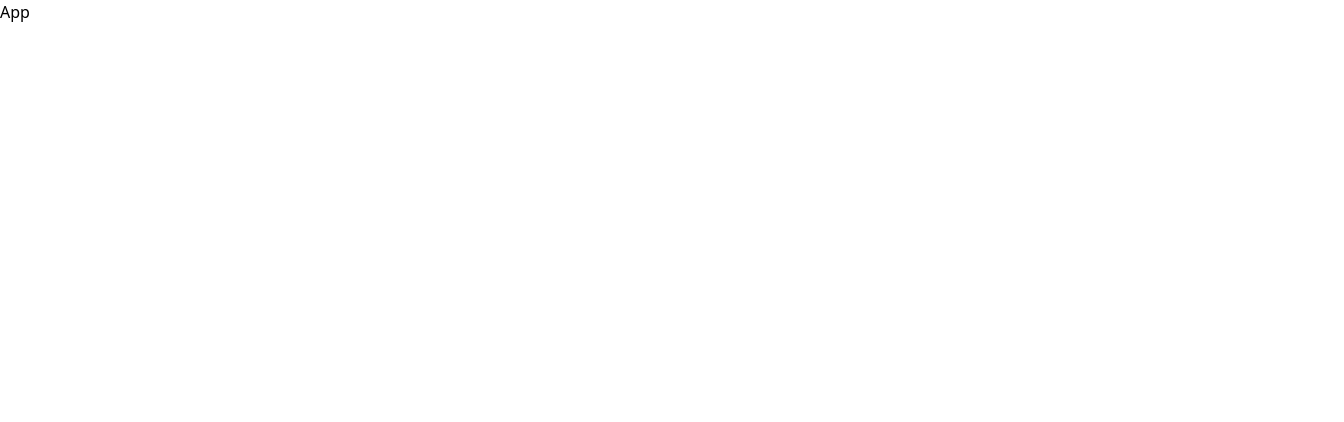
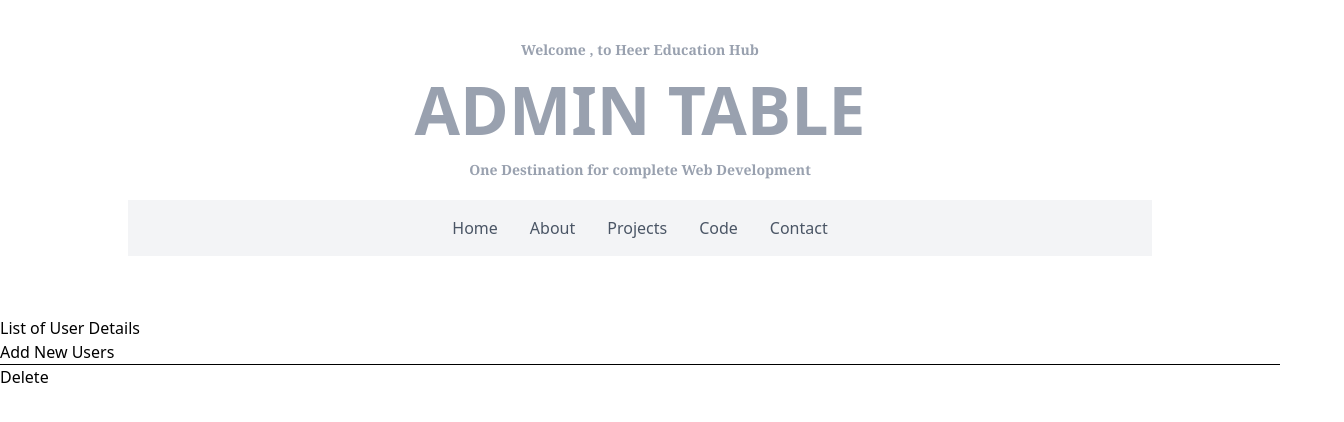
Before and after one commit to Heer-Savaliya/React-redux-toolkit, a React (Vite) app: page / in a window 1280 px wide. Shown: the top 422 px of the page, 1344 px wide, since content can reach past the window. Built offline with nearby package versions, Linux system fonts and the light colour scheme.

Commit message:
basic ui

```diff
--- a/src/App.jsx
+++ b/src/App.jsx
@@ -1,10 +1,13 @@
 import React from 'react'
+import Navbar from './components/navbar'
+import UserDetails from './components/UserDetails'
 
 const App = () => {
   return (
-    <div>
-      <h1>App</h1>
-    </div>
+    <>
+      <Navbar />
+      <UserDetails />
+    </>
   )
 }
 
--- /dev/null
+++ b/src/components/DeleteAllUser.jsx
@@ -0,0 +1,11 @@
+import React from 'react'
+
+const DeleteAllUser = () => {
+  return (
+    <div>
+      Delete
+    </div>
+  )
+}
+
+export default DeleteAllUser
--- /dev/null
+++ b/src/components/UserDetails.jsx
@@ -0,0 +1,24 @@
+  import React from 'react'
+import DeleteAllUser from './DeleteAllUser'
+
+const UserDetails = () => {
+  return (
+    <div>
+      {/* Admin table */}
+      <div>
+      <div>
+        <div>List of User Details</div>
+        <button>Add New Users</button>
+      </div>
+      <ul>
+        {/* <li>Hii</li>
+        <li>Hyyyy</li> */}
+      </ul>
+      <hr />
+      <DeleteAllUser />
+      </div>
+    </div>
+  )
+}
+
+export default UserDetails
--- a/src/components/navbar.jsx
+++ b/src/components/navbar.jsx
@@ -1,11 +1,45 @@
-import React from 'react'
+import React, { useEffect, useState } from 'react'
 
-const navbar = () => {
-  return (
-    <div>
+const Navbar = () => {
+    const [zoom,setZoom]=useState(false);
+    useEffect(()=>{
+        const timer = setTimeout(()=>{
+            setZoom(true);
+        },100);
+        return () => clearTimeout(timer);
+    },[]);
 
+  return(
+    <div className='text-center py-10'>
+      <div className='text-gray-400 font-semibold font-serif text-sm'>Welcome , to Heer Education Hub</div>
+        <div className={`transform transition-transform duration-1000 ease-in-out ${zoom ? 'scale-110 text-gray-400' : 'scale-10'}`}>
+      <h1 className='text-6xl font-bold uppercase  py-5'>Admin Table</h1>
+      </div>
+
+      <section className='flex items-center justify-center flex-col'>
+        <div className='text-gray-400 font-semibold font-serif text-sm'>One Destination for complete Web Development</div>
+        <nav className='bg-gray-100 w-[80%] my-5 p-4'>
+          <ul className='flex items-center justify-center gap-8 capitalize text-gray-600 font-medium '>
+            <li>
+              <a href="#">Home</a>
+           </li>
+            <li>
+              <a href="#">About</a>
+            </li>
+            <li>
+              <a href="#">projects</a>
+            </li>
+            <li>
+              <a href="#">Code</a>
+            </li>
+            <li>
+              <a href="#">Contact</a>
+            </li>
+          </ul>
+        </nav>
+      </section>
     </div>
   )
 }
 
-export default navbar
+export default Navbar
```
